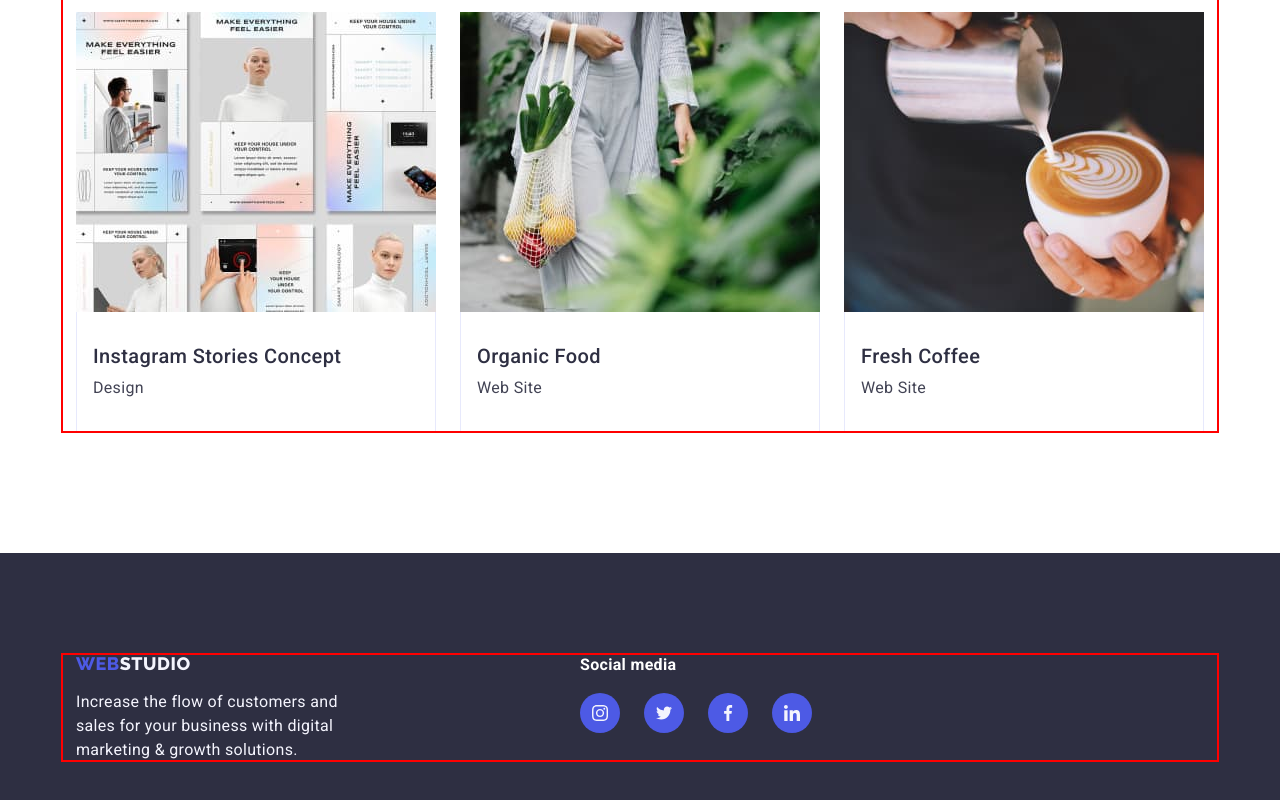
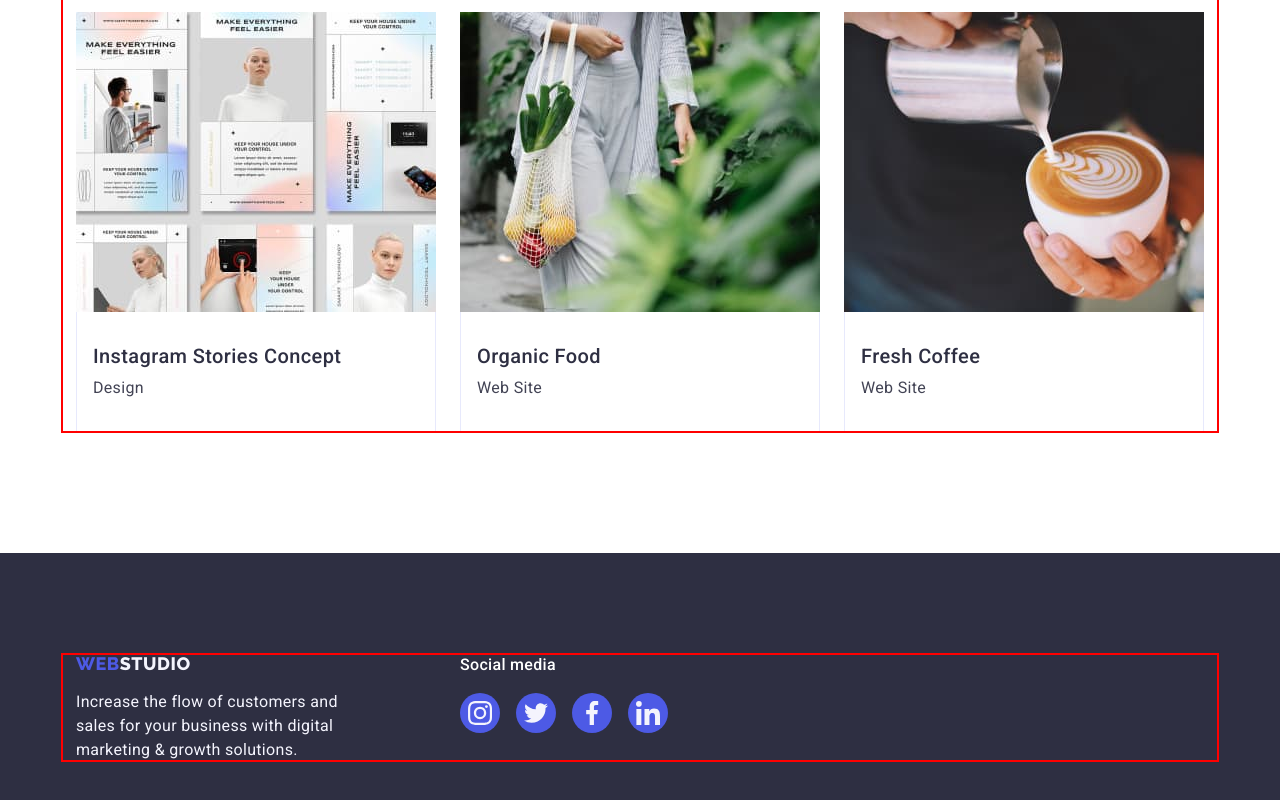
Before and after one commit to NatashaKul7/goit-markup-hw-04, a plain HTML site: page portfolio.html in a window 1280 px wide. Shown: the part 1218-2018 px from the top of the page. Drawn offline with nearby package versions, Linux system fonts and the light colour scheme.

Commit message:
correct footer

```diff
--- a/css/styles.css
+++ b/css/styles.css
@@ -271,12 +271,6 @@ body {
   gap: 24px;
 }
 
-/* .advantages-top-item {
-  padding: 24px 100px;
-  background-color: var(--cloud-bg-cl);
-  margin-bottom: 8px;
-} */
-
 .advantages-section {
   padding-bottom: 0;
 }
@@ -420,10 +414,6 @@ body {
   margin-bottom: 16px;
 }
 
-/* .footer-list {
-  display: flex;
-} */
-
 .container-footer {
   display: flex;
   align-items: baseline;
@@ -431,13 +421,18 @@ body {
 }
 
 .text-right {
-  font-weight: 500px;
+  font-weight: 500;
   margin-bottom: 16px;
+
   color: var(--white);
 }
 
 .footer-item {
   margin-right: 120px;
+}
+
+.footer .socials {
+  gap: 16px;
 }
 
 .footer .social-link:hover,
--- a/portfolio.html
+++ b/portfolio.html
@@ -199,8 +199,6 @@
     <footer class="footer">
       <div class="container container-footer">
         <div class="footer-left">
-          <ul class="list footer-list">
-            <li class="footer-item">
           <a class="logo link" href="./index.html"
             >Web<span class="footer-logo">Studio</span></a
           >
@@ -208,11 +206,9 @@
             Increase the flow of customers and sales for your business with
             digital marketing & growth solutions.
           </p>
-            </li>
-          </ul>
         </div>
         <div class="footer-right">
-          <h4 class="text-right">Social media</h4>
+          <p class="text-right">Social media</p>
           <ul class="list socials">
             <li class="social-item">
               <a
@@ -222,7 +218,7 @@
                 rel="noopener noreferrer"
                 aria-label="Instagram icon"
               >
-                <svg class="social-icon" width="16" height="16">
+                <svg class="social-icon" width="24" height="24">
                   <use href="./images/icon.svg#icon-instagram"></use>
                 </svg>
               </a>
@@ -235,7 +231,7 @@
                 rel="noopener noreferrer"
                 aria-label="Twitter icon"
               >
-                <svg class="social-icon" width="16" height="16">
+                <svg class="social-icon" width="24" height="24">
                   <use href="./images/icon.svg#icon-twitter"></use>
                 </svg>
               </a>
@@ -248,7 +244,7 @@
                 rel="noopener noreferrer"
                 aria-label="Facebook icon"
               >
-                <svg class="social-icon" width="16" height="16">
+                <svg class="social-icon" width="24" height="24">
                   <use href="./images/icon.svg#icon-facebook"></use>
                 </svg>
               </a>
@@ -261,7 +257,7 @@
                 rel="noopener noreferrer"
                 aria-label="Linkedin icon"
               >
-                <svg class="social-icon" width="16" height="16">
+                <svg class="social-icon" width="24" height="24">
                   <use href="./images/icon.svg#icon-linkedin"></use>
                 </svg>
               </a>
```
Lines whose indentation alone changed are shown as unchanged.
